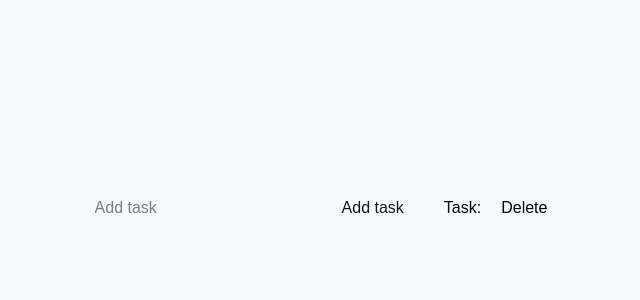
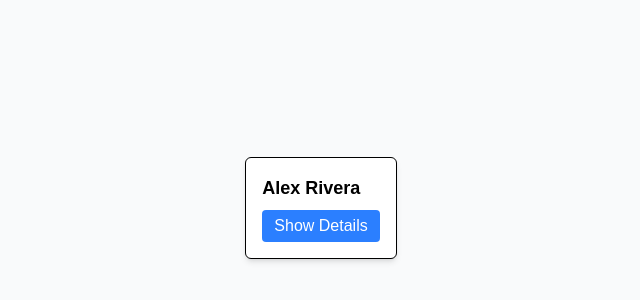
Before and after one commit to kyoshie/practice, a Next.js app: page / in a window 1280 px wide. Shown: the part 192-492 px from the top of the page, without its empty margins (319-959 px from the left). Built offline with nearby package versions, Linux system fonts and the light colour scheme.

Commit message:
chore: use state and conditional rendering practice

```diff
--- a/src/app/page.tsx
+++ b/src/app/page.tsx
@@ -1,38 +1,30 @@
 'use client';
 
-import TodoItem from "@/components/todo-item";
+import UserInfo from "@/components/user-info";
 import { useState } from "react";
 
 export default function Home() {
-  const [task, setTask] = useState([""]);
-  const [newTask, setNewTask] = useState("");
+   const [isVisible, setIsVisible] = useState(false)
 
-  function addTask(): void {
-    if (newTask.trim() === "") return;
-    setTask([...task, newTask])
-    setNewTask("")
+  const [user] = useState({
+    name:'Alex Rivera',
+    age: 23,
+    bio: "Frontend developer and coffee lover"
+  })
+
+  function toggleVisibility() {
+    setIsVisible(!isVisible)
   }
 
-  function removeTask(indexToRemove: number): void {
-    setTask(task.filter((_, index) => index !== indexToRemove));
-  }
 
     return (
-    <div className="min-h-screen flex flex-row gap-10 items-center justify-center bg-gray-50 p-6">
-       <input
-        value={newTask}
-        onChange={(e) => setNewTask(e.target.value)}
-          className="text-black"
-  placeholder="Add task"
-       />
-        <button onClick={addTask}>Add task</button>
-        {task.map((t, index) => (
-          <TodoItem
-            key={index}
-            task={t}
-            onDelete={() => removeTask(index)}
-          />
-        ))}
+    <div className="min-h-screen flex items-center justify-center bg-gray-50 ">
+
+      <UserInfo
+        user={user}
+        isVisible={isVisible}
+        onToggle={toggleVisibility}
+        />
 
     </div>
   );
--- /dev/null
+++ b/src/components/user-info.tsx
@@ -0,0 +1,30 @@
+
+type information = {
+    name: string,
+    age: number,
+    bio: string
+}
+
+type userInfoProps = {
+    user: information,
+    isVisible: boolean,
+    onToggle: () => void
+}
+
+export default function UserInfo({user, isVisible, onToggle}: userInfoProps) {
+    return(
+      <div className="flex flex-col items-start gap-2 text-black border p-4 rounded-md bg-white shadow-md">
+      <p className="font-bold text-lg">{user.name}</p>
+      <button onClick={onToggle} className="bg-blue-500 text-white px-3 py-1 rounded hover:bg-blue-600 transition">
+        {isVisible ? "Hide Details" : "Show Details"}
+      </button>
+
+      {isVisible && (
+        <div className="mt-2 text-gray-700">
+            <p>Age: {user.age}</p>
+          <p>Bio: {user.bio}</p>
+        </div>
+      )}
+    </div>
+    )
+}
```
